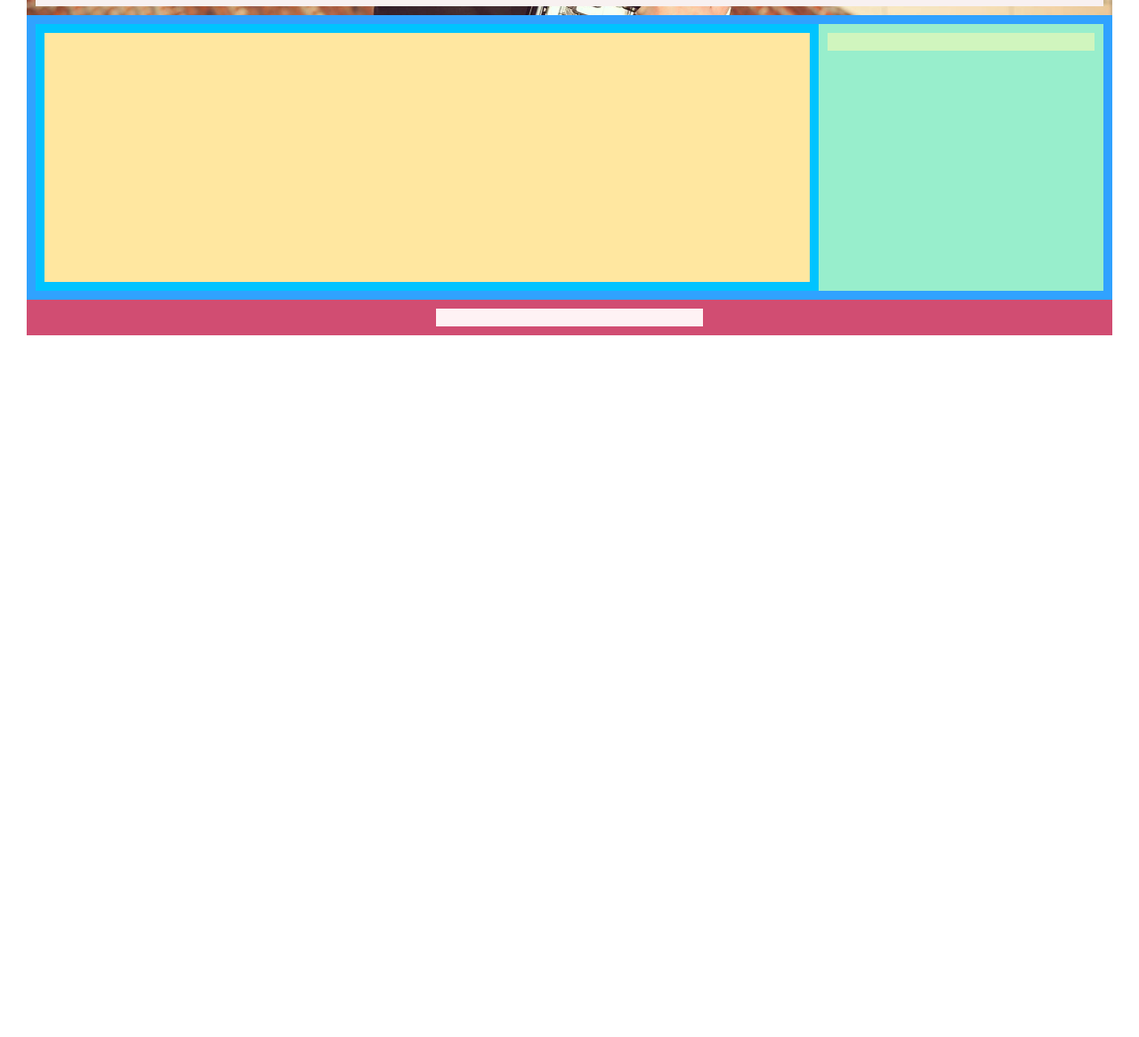
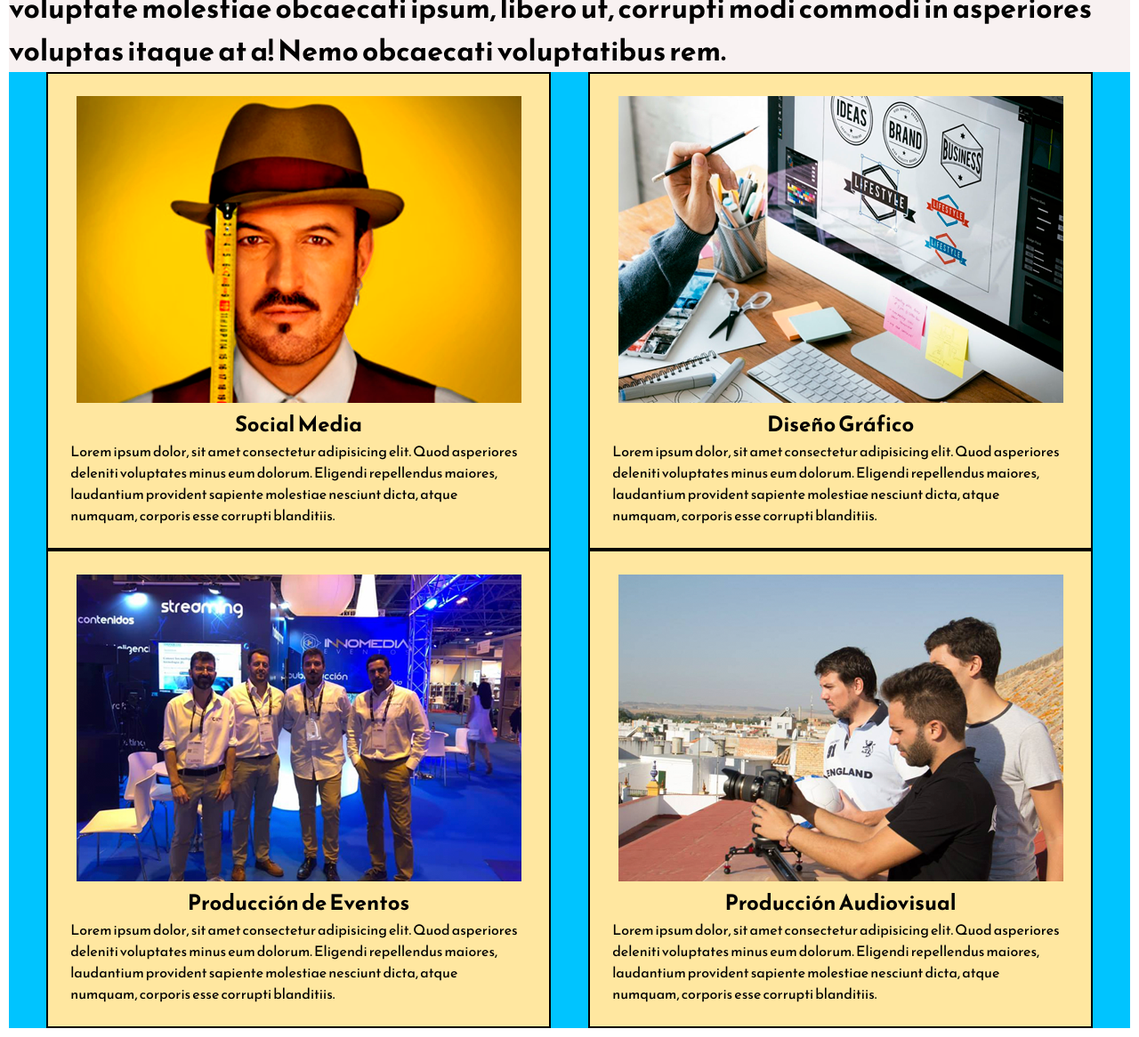
Before and after one commit to nachoprado86/paginaPersonal, a plain HTML site: page index.html in a window 1280 px wide. Shown: the part 133-1299 px from the top of the page at 89% size. Before the commit the page ends 800 px from the top, so only its background shows below. Drawn offline with Linux system fonts and the light colour scheme.

Commit message:
quinto cambio

```diff
--- a/CSS/main.css
+++ b/CSS/main.css
@@ -1,6 +1,6 @@
 * {
   margin: 0px;
-  padding: 10px;
+  padding: 0px;
   box-sizing: border-box;
   font-family: 'Reem Kufi', sans-serif;
 }
@@ -8,7 +8,9 @@
 a{
   text-decoration: none;
 }
-
+body{
+  margin: 10px;
+}
 .padre{
 display: flex;
 flex-flow: column nowrap;
@@ -89,22 +91,33 @@ h1{
 }
 .articulos {
   background: #00C4FF;
-  flex: 3 1 auto;
+  /* flex: 3 1 auto; */
   display: flex;
-  flex-direction: column;
-  height: 300px;
+  flex-flow: wrap;
+  /* height: 300px; */
+  justify-content: space-evenly;
 }
 .article {
   background: #FFE7A0;
-  flex: 1 1 auto;
+  border: 2px solid black;
+  width: 100%;
+  display: flex;
+  justify-content: center;
+  align-items: center;
+  flex-direction: column;
+ padding: 2%;
+ gap: 2%;
 }
-.aside {
+.imagenes img{
+  width: 100%;
+}
+/* .aside {
   background: #98EECC;
   flex: 1 1 auto;
 }
 .publicidad{
   background: #D0F5BE;
-}
+} */
 
 
 
@@ -116,14 +129,14 @@ h1{
 }
 .pie{
   background: #FEF2F4;
-  width: 300px;
+  width: 100%;
 
 
 }
 
 /* MOBILE FIRST */
-/* 482px */
-@media screen and (max-width:482px){
+/* 800px */
+/* @media screen and (max-width:800px){
   .section {
     flex-direction: column;
   }
@@ -131,10 +144,19 @@ h1{
     flex-direction: column;
     height: auto;
   }
+} */
+
+/* 600px */
+/* @media screen and (max-width:600px){
+  .articulos {
+    flex-direction: column;
+  }
+
+} */
+/* 400px */
+@media only screen and (min-width:400px){
+  .article {
+    width: 45%;
+  }
 
 }
-
-/* 768px */
-/* @media screen and (max-width:768px){
-
-} */
--- a/index.html
+++ b/index.html
@@ -20,7 +20,7 @@
     <!-- ESTILO -->
     <link rel="stylesheet" href="CSS/main.css" />
   </head>
-
+  <body>
     <!-- PADRE -->
     <div class="padre">
       <!-- HEADER -->
@@ -31,6 +31,7 @@
           </div>
 
           <!-- MENU -->
+
           <div class="nav">
             <a href=""><i class="fa-solid fa-house"></i>Home</a>
             <a href=""><i class="fa-brands fa-fly"></i>Biografía</a>
@@ -39,13 +40,22 @@
           </div>
 
           <div class="social">
-          <div><a href="#"><i class="fa-brands fa-linkedin"></i></a></div>
-          <div><a href="#"><i class="fa-brands fa-instagram"></i></a></div>
+            <div>
+              <a href="#"><i class="fa-brands fa-linkedin"></i></a>
+            </div>
+            <div>
+              <a href="#"><i class="fa-brands fa-instagram"></i></a>
             </div>
           </div>
-      <!-- NAV -->
+        </div>
+
         <div class="texto-principal">
-        <h1></h1>
+          <h1>
+            Lorem ipsum dolor sit amet consectetur, adipisicing elit. Porro
+            minima voluptatem, voluptate molestiae obcaecati ipsum, libero ut,
+            corrupti modi commodi in asperiores voluptas itaque at a! Nemo
+            obcaecati voluptatibus rem.
+          </h1>
         </div>
       </header>
 
@@ -53,14 +63,65 @@
       <section class="section">
         <!-- SERVICIOS -->
         <div class="articulos">
-        <article class="article"></article>
-        <article class="article"></article>
-        <article class="article"></article>
+          <article class="article">
+            <div class="imagenes">
+              <img src="imagenes/1_social.png" alt="" />
+            </div>
+
+            <h2>Social Media</h2>
+            <p>
+              Lorem ipsum dolor, sit amet consectetur adipisicing elit. Quod
+              asperiores deleniti voluptates minus eum dolorum. Eligendi
+              repellendus maiores, laudantium provident sapiente molestiae
+              nesciunt dicta, atque numquam, corporis esse corrupti blanditiis.
+            </p>
+          </article>
+          <article class="article">
+            <div class="imagenes">
+              <img src="imagenes/3_diseño.png" alt="" />
+            </div>
+
+            <h2>Diseño Gráfico</h2>
+            <p>
+              Lorem ipsum dolor, sit amet consectetur adipisicing elit. Quod
+              asperiores deleniti voluptates minus eum dolorum. Eligendi
+              repellendus maiores, laudantium provident sapiente molestiae
+              nesciunt dicta, atque numquam, corporis esse corrupti blanditiis.
+            </p>
+          </article>
+          <article class="article">
+            <div class="imagenes">
+              <img src="imagenes/2_eventos.png" alt="" />
+            </div>
+
+            <h2>Producción de Eventos</h2>
+            <p>
+              Lorem ipsum dolor, sit amet consectetur adipisicing elit. Quod
+              asperiores deleniti voluptates minus eum dolorum. Eligendi
+              repellendus maiores, laudantium provident sapiente molestiae
+              nesciunt dicta, atque numquam, corporis esse corrupti blanditiis.
+            </p>
+          </article>
+          <article class="article">
+            <div class="imagenes">
+              <img src="imagenes/4_audiovisual.png" alt="" />
+            </div>
+
+            <h2>Producción Audiovisual</h2>
+            <p>
+              Lorem ipsum dolor, sit amet consectetur adipisicing elit. Quod
+              asperiores deleniti voluptates minus eum dolorum. Eligendi
+              repellendus maiores, laudantium provident sapiente molestiae
+              nesciunt dicta, atque numquam, corporis esse corrupti blanditiis.
+            </p>
+          </article>
         </div>
         <!-- PUBLICIDAD -->
-      <aside class="aside">
-        <div class="publicidad"></div>
-      </aside>
+        <!-- <aside class="aside">
+        <div class="publicidad">
+          <h4>La Publicidad</h4>
+        </div>
+      </aside> -->
       </section>
 
       <!-- FOOTER -->
@@ -80,4 +141,5 @@
       </h2>
     </section>
   </main> -->
+  </body>
 </html>
```
Also changed, not shown: imagenes/1_social.png (added), imagenes/2_eventos.png (added), imagenes/3_diseño.png (added), imagenes/4_audiovisual.png (added). Lines whose indentation alone changed are shown as unchanged.
